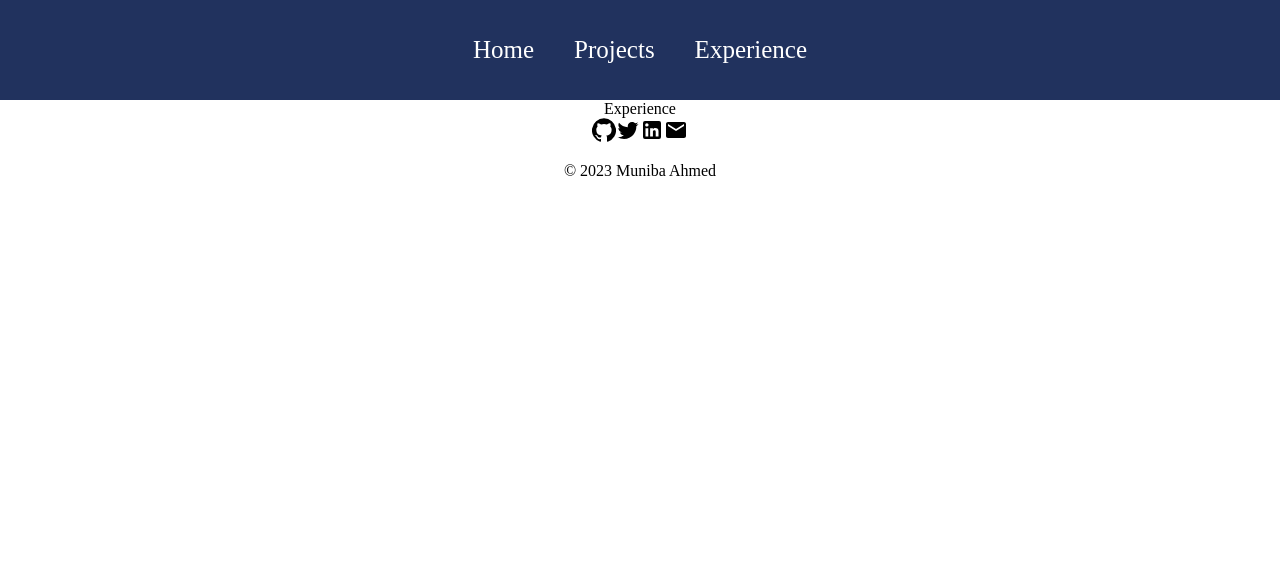
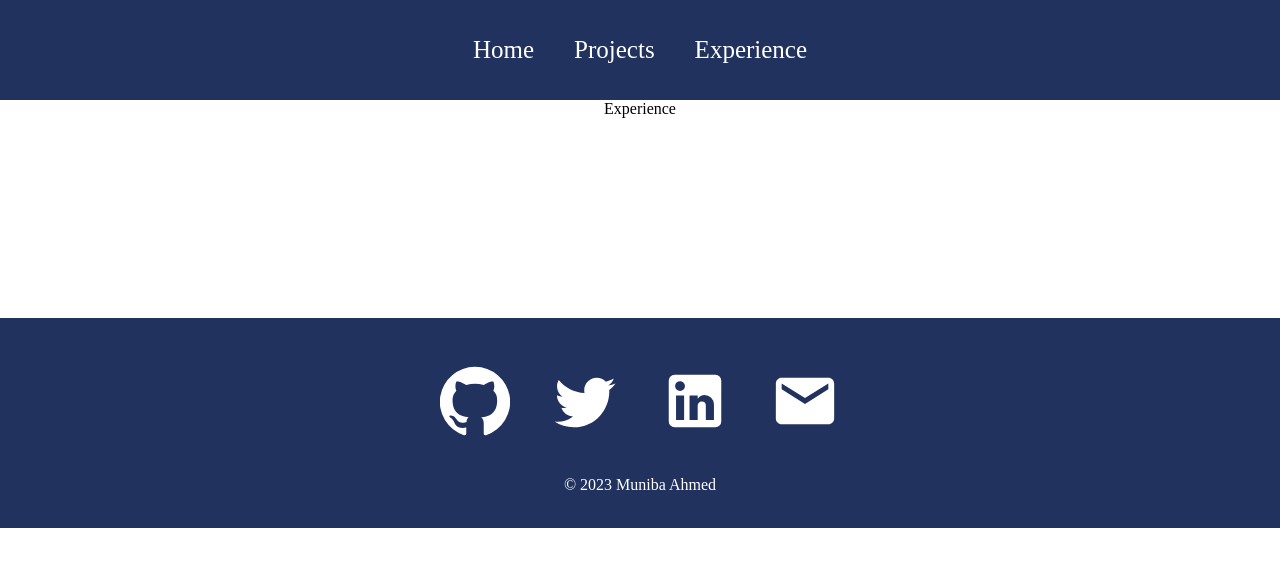
Before and after one commit to Muniba-Ahmed/personal-portfolio, a React (Create React App) app in the folder portfolio/: page /experience in a window 1280 px wide. Shown: the top 566 px of the page. Built offline with nearby package versions, Linux system fonts and the light colour scheme.

Commit message:
footer rendering & finished footer.css

```diff
--- a/portfolio/src/components/Footer.js
+++ b/portfolio/src/components/Footer.js
@@ -1,15 +1,14 @@
 import React from "react";
-import "../styles/Navbar.css";
-
 import GitHubIcon from "@material-ui/icons/GitHub";
 import TwitterIcon from "@material-ui/icons/Twitter";
 import LinkedInIcon from "@material-ui/icons/LinkedIn";
 import EmailIcon from "@material-ui/icons/Email";
+import "../styles/Footer.css";
 
 function Footer() {
   return (
     <div className="footer">
-      <div>
+      <div className="socialMedia">
         <GitHubIcon />
         <TwitterIcon />
         <LinkedInIcon />
--- a/portfolio/src/styles/Footer.css
+++ b/portfolio/src/styles/Footer.css
@@ -0,0 +1,28 @@
+.footer {
+  width: 100%;
+  height: 200px;
+  background: #21325e;
+  display: flex;
+  justify-content: center;
+  align-items: center;
+  flex-direction: column;
+  padding-top: 10px;
+  margin-top: 200px;
+}
+
+.socialMedia svg {
+  color: white;
+  margin: 20px;
+  font-size: 70px;
+  cursor: pointer;
+}
+
+.footer p {
+  color: white;
+}
+
+@media only screen and (max-width: 600px) {
+  .footer svg {
+    font-size: 50px;
+  }
+}
```
